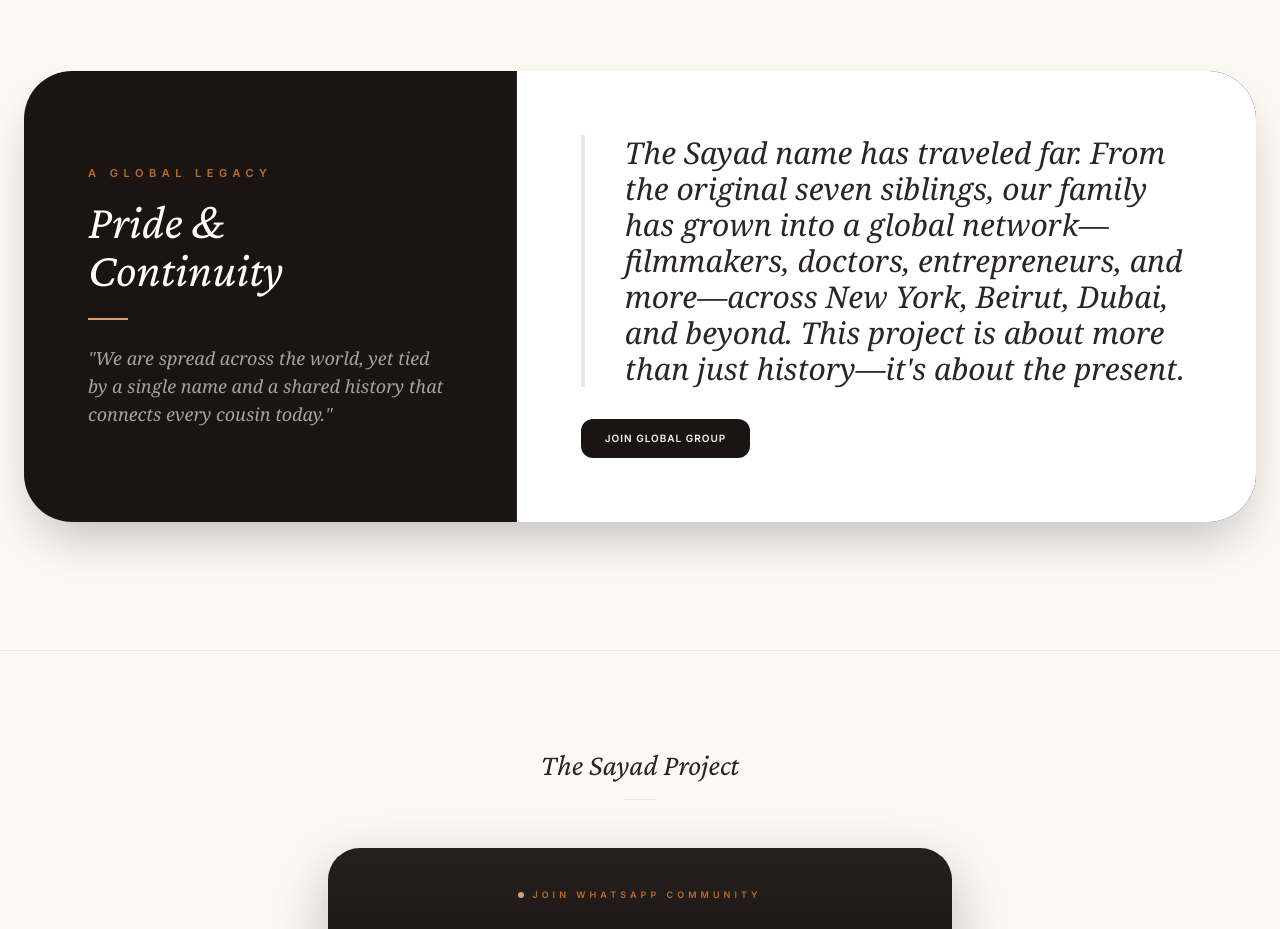
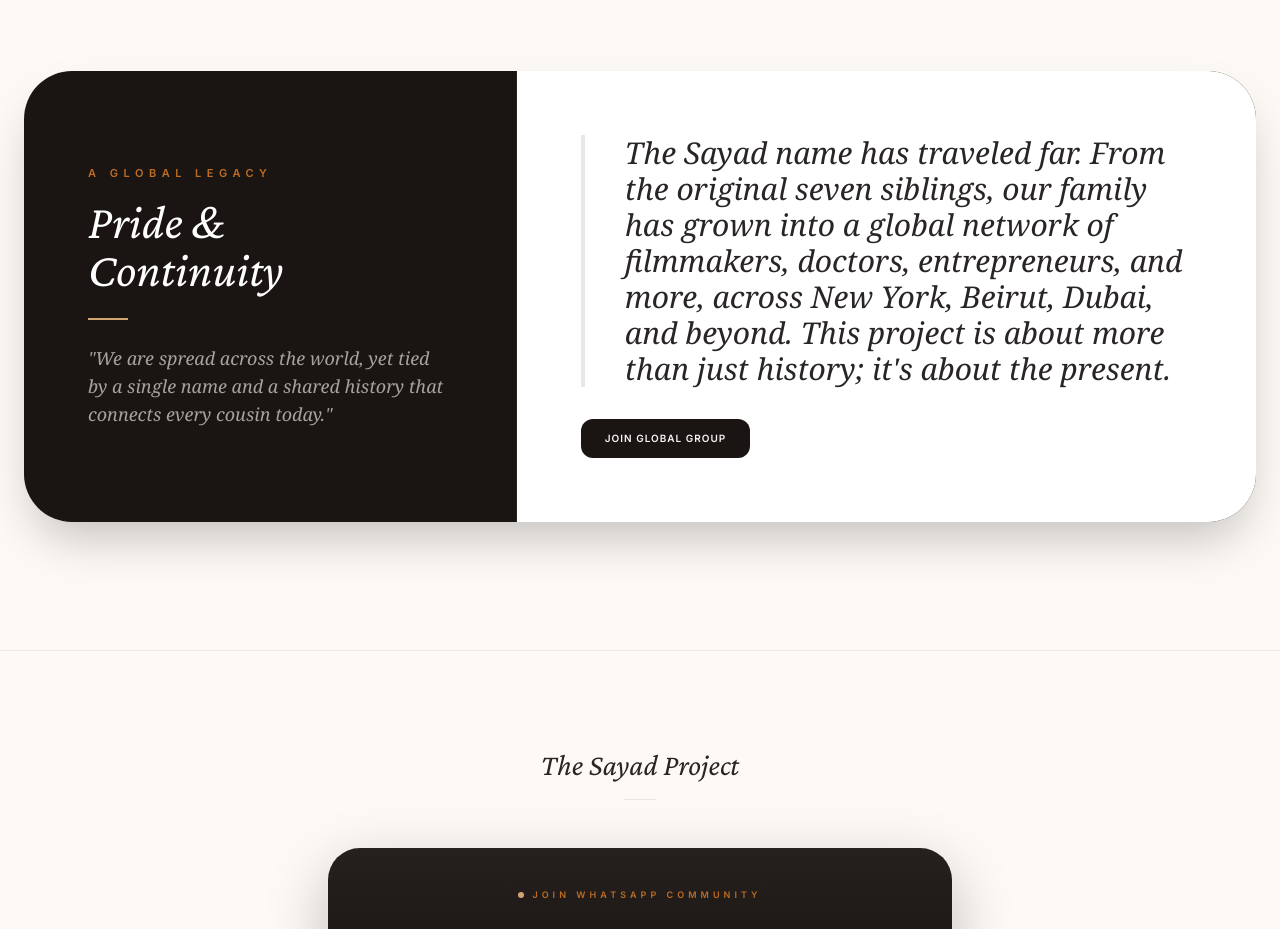
Before and after one commit to theosayad/sayad-project, a React (Vite) app: page / in a window 1280 px wide. Shown: the part 2160-3089 px from the top of the page. Built offline with nearby package versions, Linux system fonts and the light colour scheme.

Commit message:
Tighten legacy copy punctuation

```diff
--- a/App.tsx
+++ b/App.tsx
@@ -476,7 +476,7 @@ const App: React.FC = () => {
           <div className="lg:col-span-3 p-10 md:p-16 bg-white flex items-center relative">
             <div className="animate-fade-in w-full">
               <p className="text-lg md:text-3xl font-serif italic leading-relaxed text-stone-800 border-l-4 border-aleppo/20 pl-6 md:pl-10 text-balance">
-                The Sayad name has traveled far. From the original seven siblings, our family has grown into a global network—filmmakers, doctors, entrepreneurs, and more—across New York, Beirut, Dubai, and beyond. This project is about more than just history—it's about the present.
+                The Sayad name has traveled far. From the original seven siblings, our family has grown into a global network of filmmakers, doctors, entrepreneurs, and more, across New York, Beirut, Dubai, and beyond. This project is about more than just history; it's about the present.
               </p>
               <div className="mt-8 flex gap-4">
                 <a
```
